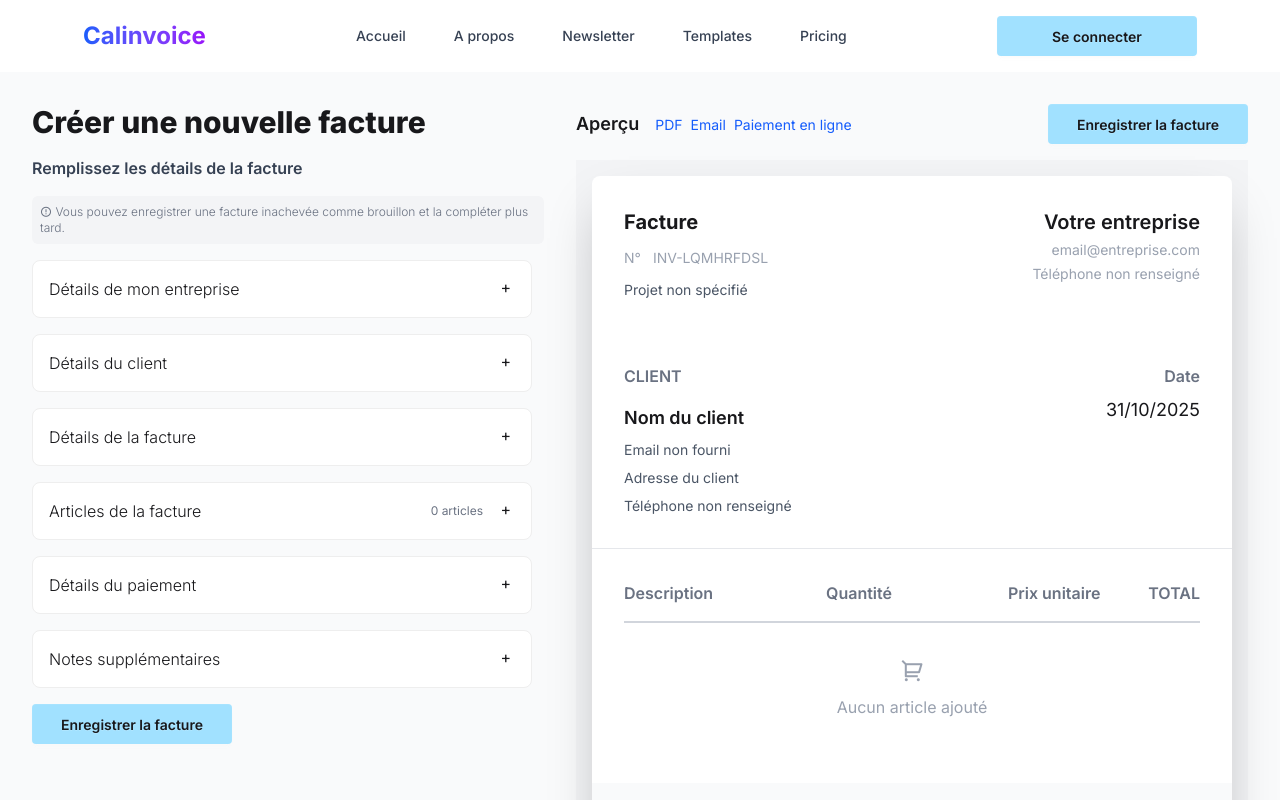
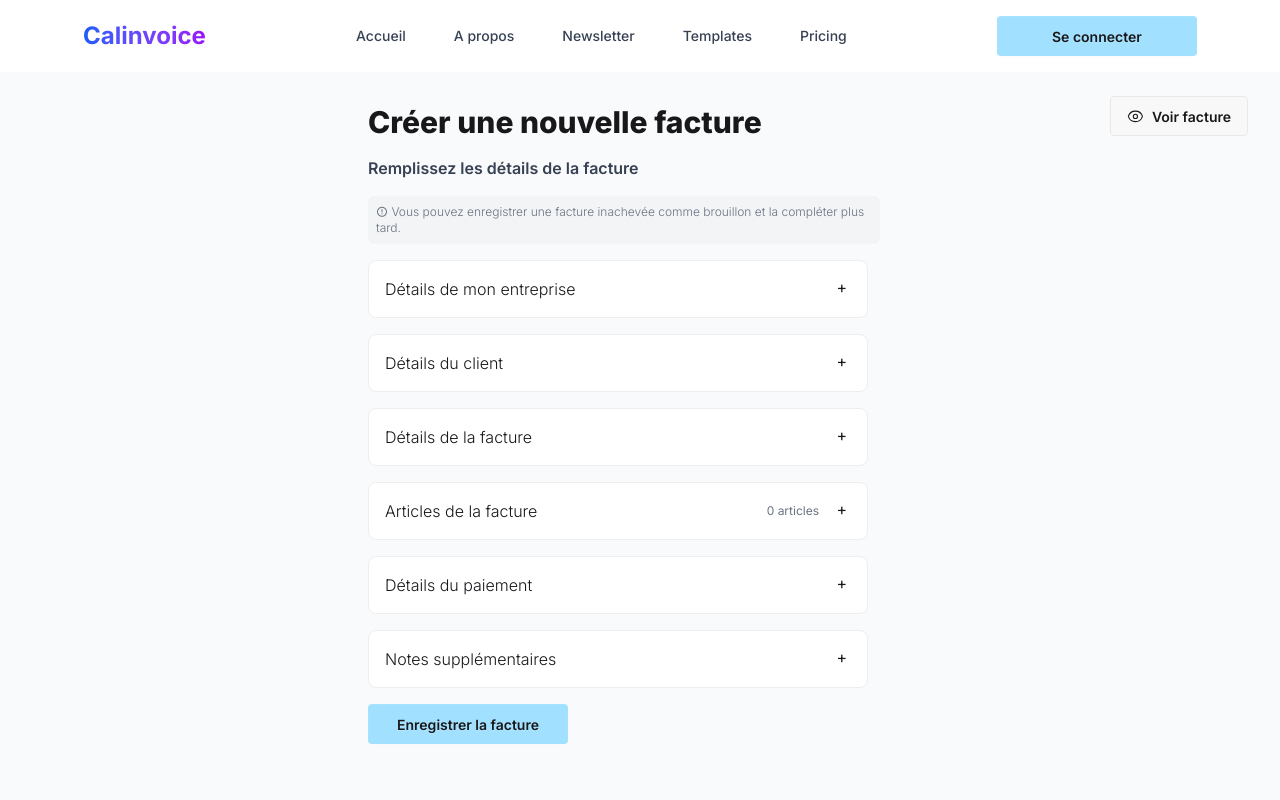
Before and after one commit to miakojean/invoice_maker, a Vue app in the folder invoiceMaker/: page /generate-invoice in a window 1280 px wide. Shown: the top 800 px of the page. Built offline with nearby package versions, Linux system fonts and the light colour scheme.

Commit message:
work on hidden an shown invoice

```diff
--- /dev/null
+++ b/invoiceMaker/src/components/button/iconButton.vue
@@ -0,0 +1,85 @@
+<template>
+    <button class="btn" @click="toggleVisibility">
+        <svg
+            xmlns="http://www.w3.org/2000/svg"
+            fill="none"
+            viewBox="0 0 24 24"
+            stroke-width="1.5"
+            stroke="currentColor"
+            class="size-[1.2em]"
+        >
+            <path
+                v-if="isVisible"
+                stroke-linecap="round"
+                stroke-linejoin="round"
+                d="M3.98 8.223A10.477 10.477 0 0 0 1.934 12C3.226 16.338 7.244 19.5 12 19.5c.993 0 1.953-.138 2.863-.395M6.228 6.228A10.451 10.451 0 0 1 12 4.5c4.756 0 8.773 3.162 10.065 7.498a10.522 10.522 0 0 1-4.293 5.774M6.228 6.228 3 3m3.228 3.228 3.65 3.65m7.894 7.894L21 21m-3.228-3.228-3.65-3.65m0 0a3 3 0 1 0-4.243-4.243m4.242 4.242L9.88 9.88"
+            />
+            <path
+                v-else
+                stroke-linecap="round"
+                stroke-linejoin="round"
+                d="M2.036 12.322a1.012 1.012 0 0 1 0-.639C3.423 7.51 7.36 4.5 12 4.5c4.638 0 8.573 3.007 9.963 7.178.07.207.07.431 0 .639C20.577 16.49 16.64 19.5 12 19.5c-4.638 0-8.573-3.007-9.963-7.178Z"
+            />
+            <path
+                v-if="!isVisible"
+                stroke-linecap="round"
+                stroke-linejoin="round"
+                d="M15 12a3 3 0 1 1-6 0 3 3 0 0 1 6 0Z"
+            />
+        </svg>
+        {{ isVisible ? 'Masquer' : 'Voir' }} facture
+    </button>
+</template>
+
+<script lang="ts">
+import { defineComponent, ref } from 'vue';
+
+export default defineComponent({
+    name: 'VisibilityButton',
+
+    emits: ['visibility-change'],
+
+    setup(props, { emit }) {
+        const isVisible = ref<boolean>(false);
+
+        const toggleVisibility = (): void => {
+            isVisible.value = !isVisible.value;
+            emit('visibility-change', isVisible.value);
+        };
+
+        const setVisibility = (visible: boolean): void => {
+            isVisible.value = visible;
+            emit('visibility-change', isVisible.value);
+        };
+
+        const show = (): void => {
+            setVisibility(true);
+        };
+
+        const hide = (): void => {
+            setVisibility(false);
+        };
+
+        return {
+            isVisible,
+            toggleVisibility,
+            setVisibility,
+            show,
+            hide
+        };
+    }
+});
+</script>
+
+<style scoped>
+.btn {
+    display: flex;
+    align-items: center;
+    gap: 0.5rem;
+    transition: all 0.2s ease-in-out;
+}
+
+.btn:hover {
+    transform: translateY(-1px);
+}
+</style>
--- a/invoiceMaker/src/components/section/genInvoiceSection.vue
+++ b/invoiceMaker/src/components/section/genInvoiceSection.vue
@@ -1,7 +1,9 @@
 <template>
   <main class="w-full min-h-screen bg-gray-50 p-8 flex justify-center items-start gap-8">
 
-    <div class="w-full max-w-lg flex flex-col justify-items-start items-start gap-4">
+    <!-- Formulaire - 100% quand caché, 40% quand visible -->
+    <div class="flex flex-col justify-items-start items-start gap-4 transition-all duration-300 ease-in-out"
+         :class="isVisible ? 'w-2/5 max-w-md' : 'w-full max-w-lg'">
 
       <h2 class="text-3xl font-extrabold">Créer une nouvelle facture</h2>
 
@@ -55,21 +57,21 @@
 
     </div>
 
-    <div class="w-full">
-      <div class="flex justify-between items-center mb-4">
-        <div>
-          <span class="text-lg font-semibold">Aperçu</span>
-          <a href="#" class="ml-4 text-sm text-blue-600 hover:underline">PDF</a>
-          <a href="#" class="ml-2 text-sm text-blue-600 hover:underline">Email</a>
-          <a href="#" class="ml-2 text-sm text-blue-600 hover:underline">Paiement en ligne</a>
-        </div>
+    <!-- Aperçu - 0% quand caché, 60% quand visible -->
+    <div class="transition-all duration-300 ease-in-out overflow-hidden"
+         :class="isVisible ? 'w-3/5' : 'w-0'">
+
+      <div class="flex justify-start items-center gap-4 mb-4 pl-4" v-if="isVisible">
+        <iconButton @click="isVisible = !isVisible"/>
         <mainButton
-          label="Enregistrer la facture"
+          label="Télécharger la facture"
           @click="simulationApi"
           :isLoading="isLoading"
         />
       </div>
 
+      <transition name="fade">
+        <div v-if="isVisible" class="pl-4">
           <invoicePreview
             :company-data="myDetailsData"
             :client-data="clientDetailsData"
@@ -78,6 +80,13 @@
             :payment-data="paymentDetailsData"
             :notes-data="notesData"
           />
+        </div>
+      </transition>
+    </div>
+
+    <!-- Bouton flottant TOUJOURS visible -->
+    <div class="fixed top-24 right-8 z-10" v-if="!isVisible">
+      <iconButton @click="isVisible = !isVisible"/>
     </div>
 
   </main>
@@ -89,6 +98,8 @@ import Accordion from '../tools/Accordion.vue';
 import invoicePreview from './invoicePreview.vue';
 import accordionForm from '../tools/accordionForm.vue';
 import mainButton from '../button/mainButton.vue'
+import iconButton from '../button/iconButton.vue';
+import stepper from '../tools/stepper.vue';
 
 export default {
   name: 'GenerateurFacture',
@@ -96,7 +107,9 @@ export default {
     Accordion,
     invoicePreview,
     accordionForm,
-    mainButton
+    mainButton,
+    stepper,
+    iconButton
   },
   setup() {
 
@@ -108,6 +121,8 @@ export default {
     const notesData = ref({});
     const invoiceItems = ref([]);
     const isLoading = ref(false);
+
+    const isVisible = ref(false);
 
     // --- Définition des champs pour chaque accordéon ---
 
@@ -173,12 +188,13 @@ export default {
     const simulationApi = () => {
       isLoading.value = true;
       setTimeout(()=>{
-        alert("Simulation résussie, vous pouvez ressayer");
+        alert("Simulation réussie, vous pouvez réessayer");
         isLoading.value = false
       }, 2000)
     }
 
     return {
+      isVisible,
       isLoading,
       myDetailsData,
       clientDetailsData,
@@ -199,5 +215,24 @@ export default {
 </script>
 
 <style scoped>
-/* Styles personnalisés si nécessaires */
+/* Transition pour l'aperçu */
+.fade-enter-active,
+.fade-leave-active {
+  transition: opacity 0.3s ease, transform 0.3s ease;
+}
+
+.fade-enter-from {
+  opacity: 0;
+  transform: translateX(20px);
+}
+
+.fade-leave-to {
+  opacity: 0;
+  transform: translateX(-20px);
+}
+
+/* Transition smooth pour le changement de largeur */
+.transition-all {
+  transition: all 0.3s ease-in-out;
+}
 </style>
--- /dev/null
+++ b/invoiceMaker/src/components/tools/stepper.vue
@@ -0,0 +1,34 @@
+<template>
+    <div class="min-w-40">
+        <ul class="steps steps-vertical">
+            <li class="step" :class="{'step-primary': step >= 1}">Mon entreprise</li>
+            <li class="step" :class="{'step-primary': step >= 2}">Le client</li>
+            <li class="step" :class="{'step-primary': step >= 3}">Facture</li>
+            <li class="step" :class="{'step-primary': step >= 4}">Ajout d'articles</li>
+        </ul>
+    </div>
+</template>
+
+<script lang="ts">
+import { defineComponent, ref } from 'vue';
+
+export default defineComponent({
+    name: 'Stepper',
+
+    setup() {
+        const step = ref(3); // Exemple : étape 2 active
+
+        return {
+            step
+        }
+    }
+})
+</script>
+
+<style scoped>
+
+li{
+    font-size: 0.8rem;
+}
+
+</style>
```
Lines whose indentation alone changed are shown as unchanged.
